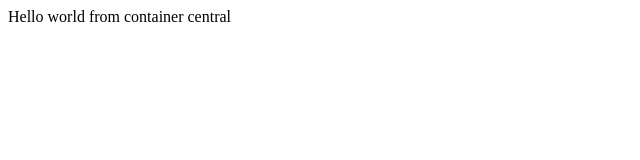
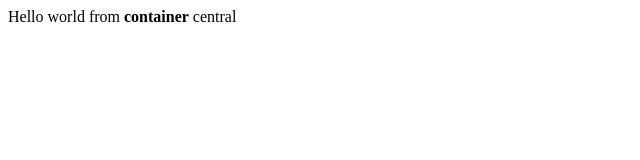
Before and after one commit to mlang0648/ml-docker, a plain HTML site: page apache/index.html in a window 1280 px wide. Shown: the full height of the page, 0-640 px from the left. Drawn offline with Linux system fonts and the light colour scheme.

Commit message:
Small change to Index

```diff
--- a/apache/index.html
+++ b/apache/index.html
@@ -1,6 +1,6 @@
 <html>
 <header><title>This is title</title></header>
 <body>
-Hello world from container central
+Hello world from <b>container</b> central
 </body>
 </html>
```
